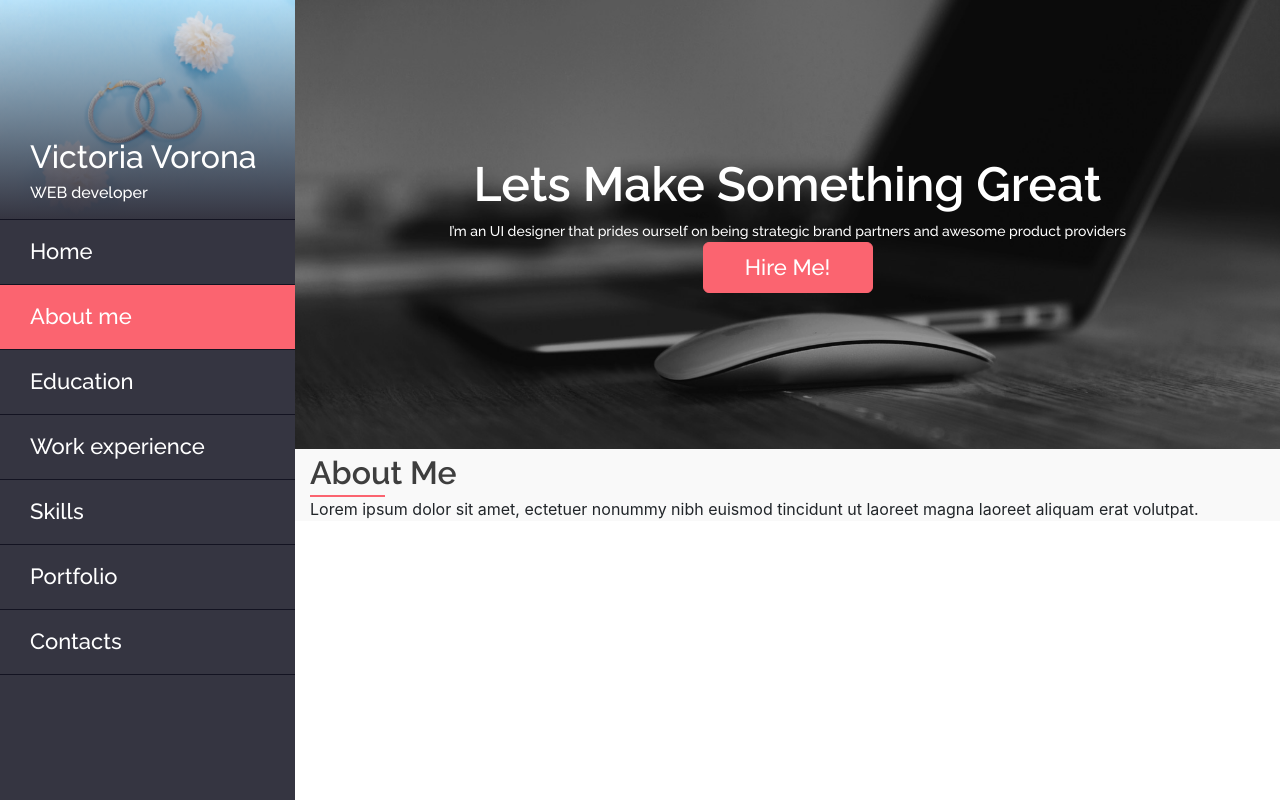
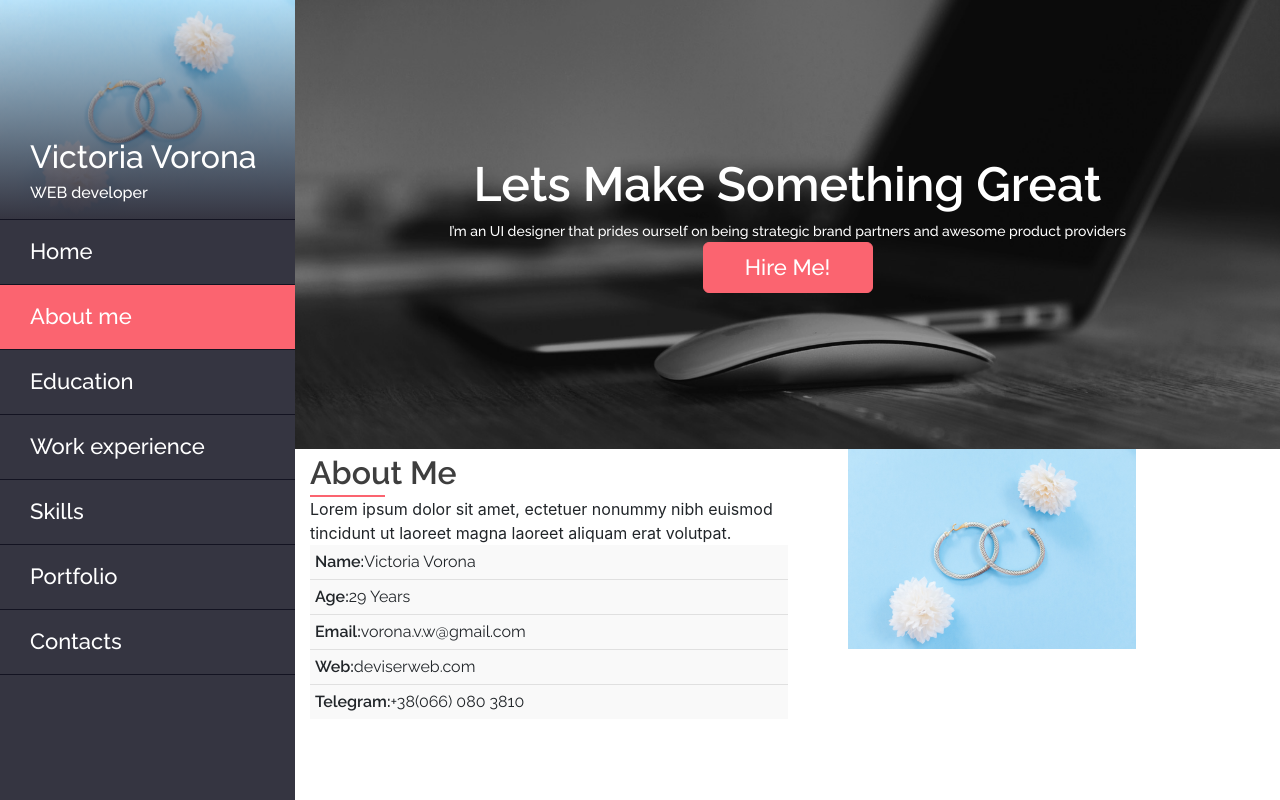
Before and after one commit to vorona-v/react-portfolio-public, a React (Create React App) app: page /about in a window 1280 px wide. Built offline with nearby package versions, Linux system fonts and the light colour scheme.

Commit message:
Create About page

```diff
--- a/src/components/About/About.jsx
+++ b/src/components/About/About.jsx
@@ -1,12 +1,26 @@
 import React from 'react';
 import style from './About.module.css'
 
+import photo from './Photo/Image-w.png';
+
 const About = () => {
     return (
-        <div className={style.pfAboutWrap}>
-            <div className="container">
-                <div className="pfTitle">About me</div>
-                <div className={style.pfAboutInfo}>Lorem ipsum dolor sit amet, ectetuer nonummy nibh euismod tincidunt ut laoreet  magna  laoreet  aliquam erat volutpat.</div>
+        <div className="container">
+            <div className={style.pfAboutWrap}>
+                <div className={style.pfAboutInfo}>
+                    <div className="pfTitle">About me</div>
+                    <div className={style.pfAboutInfoText}>Lorem ipsum dolor sit amet, ectetuer nonummy nibh euismod tincidunt ut laoreet  magna  laoreet  aliquam erat volutpat.</div>
+                    <div className={style.pfAboutInfoWrap}>
+                        <span className={style.pfInfoItem}><span>Name: </span>Victoria Vorona</span>
+                        <span className={style.pfInfoItem}><span>Age: </span>29 Years</span>
+                        <span className={style.pfInfoItem}><span>Email: </span>vorona.v.w@gmail.com</span>
+                        <span className={style.pfInfoItem}><span>Web: </span>deviserweb.com</span>
+                        <span className={style.pfInfoItem}><span>Telegram: </span>+38(066) 080 3810</span>
+                    </div>
+                </div>
+                <div className={style.pfAboutPhoto}>
+                    <img src={photo} alt='image' />
+                </div>
             </div>
         </div>
     )
--- a/src/components/About/About.module.css
+++ b/src/components/About/About.module.css
@@ -1,3 +1,29 @@
 .pfAboutWrap {
+    display: flex;
+    flex-direction: row;
+}
+.pfAboutInfoWrap {
     background: #f9f9f9;
 }
+.pfAboutInfo {
+    width: 50%;
+}
+.pfInfoItem {
+    display: flex;
+    padding: 5px;
+    flex-direction: row;
+    align-items: center;
+    border-bottom: 1px solid rgba(0,0,0,0.1);
+    font-family: 'Raleway', sans-serif;
+    font-weight: 400;
+}
+.pfInfoItem:last-child {
+    border-bottom: none;
+}
+.pfInfoItem span {
+    font-weight: 600;
+}
+.pfAboutPhoto {
+    width: 50%;
+    padding: 0 0 0 60px;
+}
```
